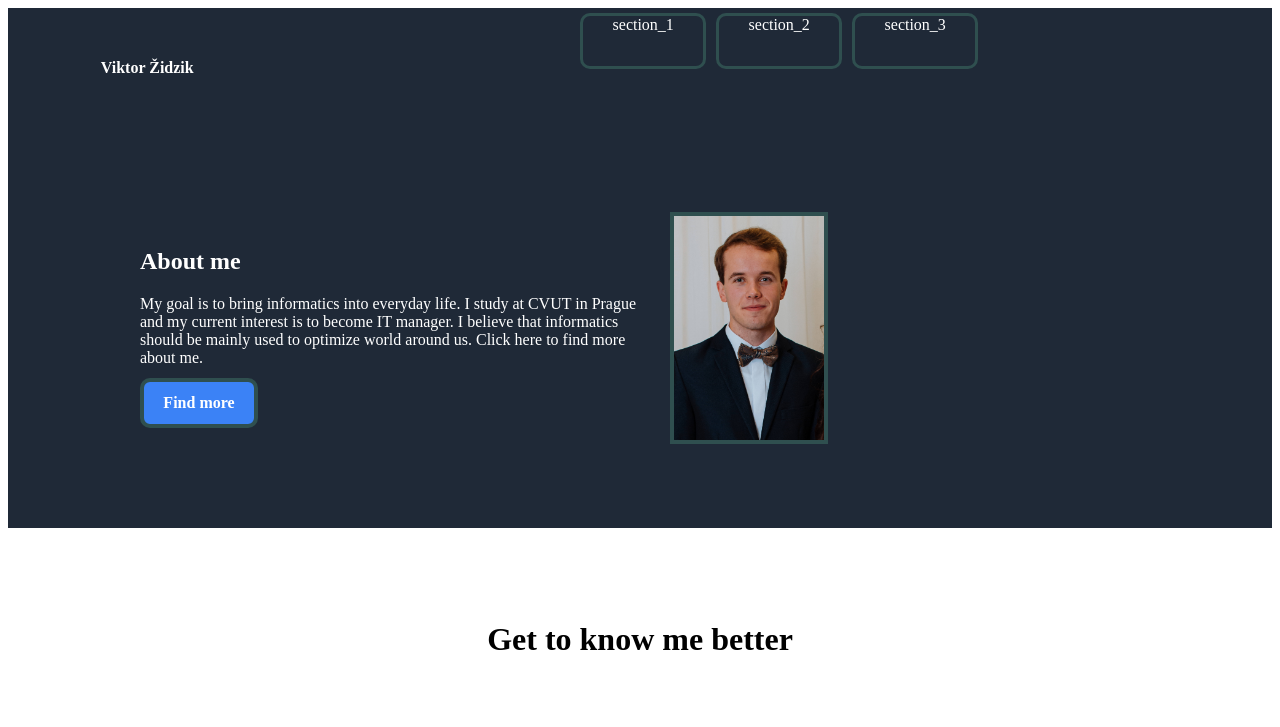
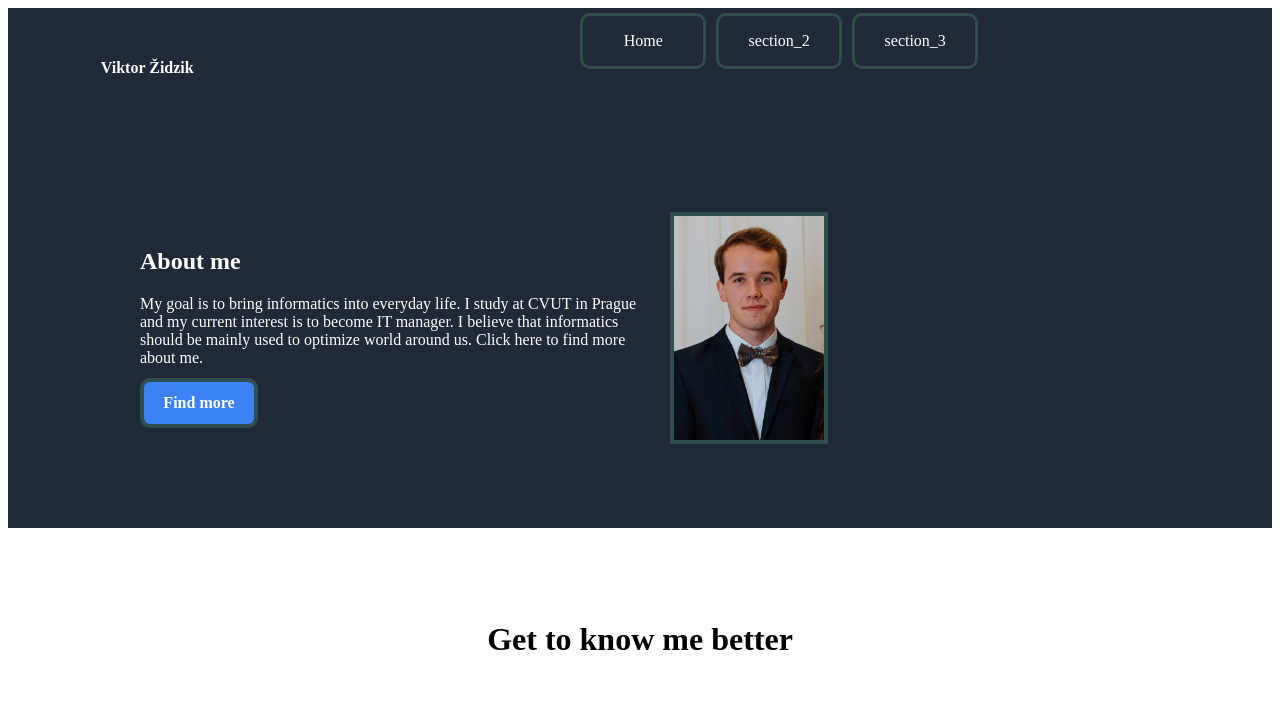
Before and after one commit to Vytho/CSS_project_learning, a plain HTML site: page index.html in a window 1280 px wide. Shown: the top 727 px of the page. Drawn offline with Linux system fonts and the light colour scheme.

Commit message:
add home button

```diff
--- a/index.html
+++ b/index.html
@@ -16,7 +16,7 @@
 
 
         <div class="menu_container">
-            <p class="menu_item">section_1</p>
+            <a href="index.html" class="menu_item">Home</a>
             <p class="menu_item">section_2</p>
             <p class="menu_item">section_3</p>
         </div>
--- a/style.css
+++ b/style.css
@@ -46,14 +46,18 @@ h2 {
 }
 
 .menu_item {
+    display: flex;
     color: white;
     text-align: center;
+    text-decoration: none;
     width: 120px;
     height: 50px;
     background: rgb(31,41,55);
     margin: 5px;
     border: 3px solid darkslategray;
     border-radius: 10px;
+    align-items: center;
+    justify-content: center;
 }
 
 
```
Also changed, not shown: blog_page.html (+1 -1 lines).
